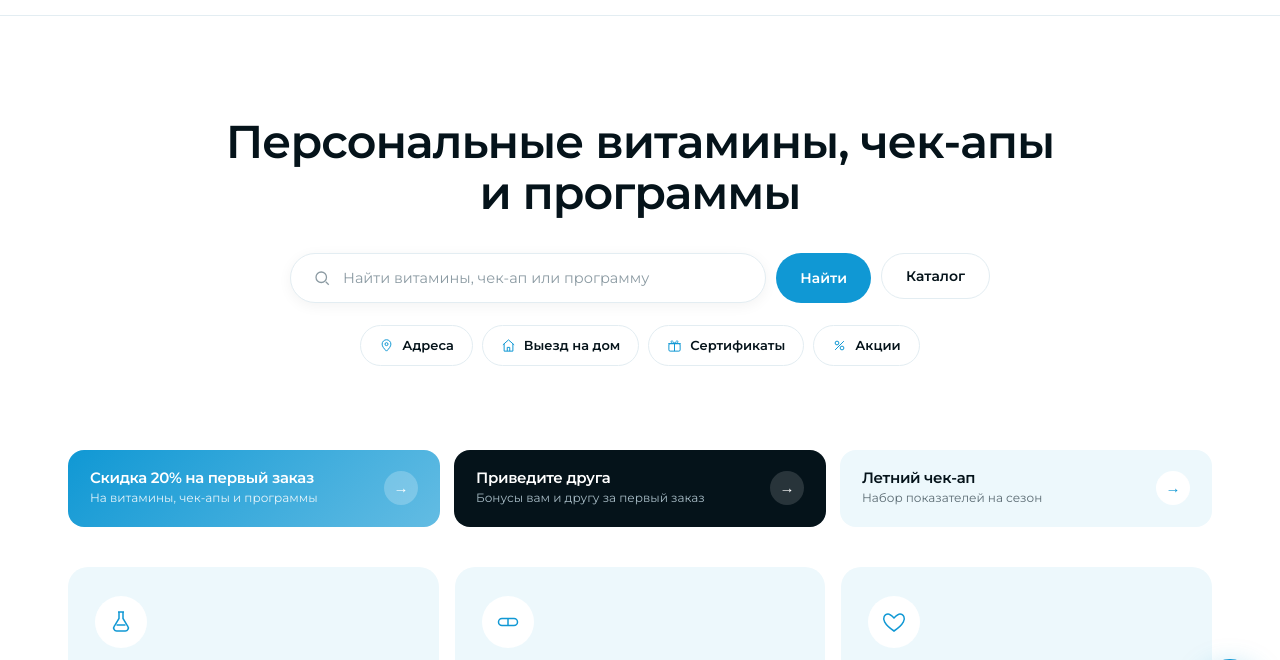
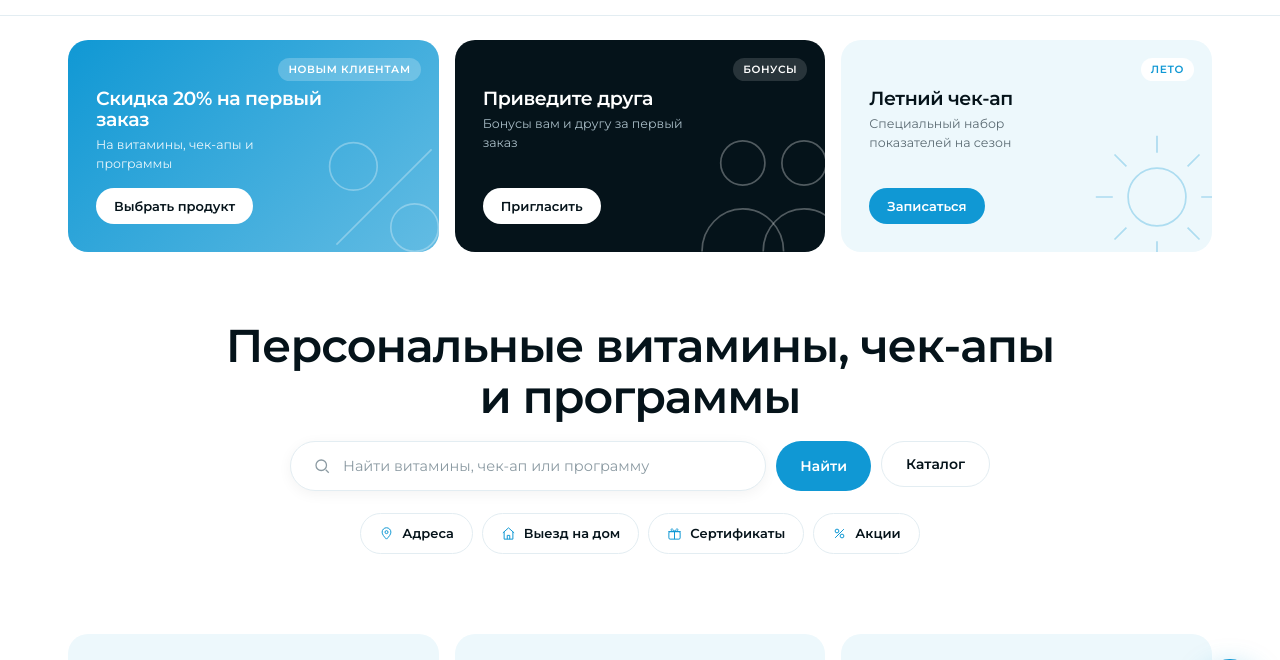
Before and after one commit to slnkt/bioniq-main-prototype, a plain HTML site: page index.html in a window 1280 px wide. Shown: the part 63-723 px from the top of the page. Drawn offline with Linux system fonts and the light colour scheme.

Commit message:
Revert "Разгрузка первого экрана: герой первым, промо — компактные плитки ниже"
This reverts commit c7f61a27b53b67bbc36616435ba00eda4c45099c.

```diff
--- a/index.html
+++ b/index.html
@@ -94,27 +94,36 @@ header.scrolled .header-right{margin-left:0}
 .icn-btn:hover{background:var(--bg-light)}
 .icn-btn svg{width:21px;height:21px;stroke:var(--dark);fill:none;stroke-width:1.5}
 
-/* ============ ПРОМО — компактные плитки под героем ============ */
-.promo{display:grid;grid-template-columns:repeat(3,1fr);gap:14px}
-.promo-card{border-radius:16px;padding:20px 22px;display:flex;align-items:center;gap:16px;transition:.22s;cursor:pointer}
-.promo-card:hover{transform:translateY(-2px)}
-.promo-card>div{flex:1;min-width:0}
-.promo-card h3{font-size:15px;margin-bottom:3px}
-.promo-card p{font-size:12px;line-height:1.4}
-.promo-go{flex:none;width:34px;height:34px;border-radius:50%;display:grid;place-items:center;font-weight:600;font-size:15px}
+/* ============ ПРОМО ============ */
+.promo{display:grid;grid-template-columns:repeat(3,1fr);gap:16px;margin:24px 0 8px}
+.promo-card{border-radius:var(--radius);padding:48px 28px 28px;min-height:190px;position:relative;overflow:hidden;
+  display:flex;flex-direction:column;justify-content:space-between;gap:14px;transition:.25s}
+.promo-card:hover{transform:translateY(-3px)}
+.promo-card h3{font-size:19px;margin-bottom:6px;max-width:74%;position:relative;z-index:2}
+.promo-card p{font-size:12.5px;max-width:70%;position:relative;z-index:2}
+.promo-card .btn{align-self:flex-start;position:relative;z-index:2}
+.promo-tag{position:absolute;top:18px;right:18px;font-size:10.5px;font-weight:600;letter-spacing:.06em;
+  text-transform:uppercase;padding:4px 10px;border-radius:100px;z-index:2}
+/* 1 — фирменный градиент */
 .promo-1{background:var(--grad);color:#fff}
-.promo-1 p{color:rgba(255,255,255,.88)}
-.promo-1 .promo-go{background:rgba(255,255,255,.22);color:#fff}
+.promo-1 p{color:rgba(255,255,255,.9)}
+.promo-1 .promo-tag{background:rgba(255,255,255,.22)}
+/* 2 — тёмный */
 .promo-2{background:var(--dark);color:#fff}
 .promo-2 p{color:#a9bdc7}
-.promo-2 .promo-go{background:rgba(255,255,255,.14);color:#fff}
+.promo-2 .promo-tag{background:rgba(255,255,255,.14)}
+/* 3 — светлый фирменный */
 .promo-3{background:var(--bg-light);color:var(--dark)}
 .promo-3 p{color:var(--muted)}
-.promo-3 .promo-go{background:#fff;color:var(--blue)}
+.promo-3 .promo-tag{background:#fff;color:var(--blue)}
+.promo-art{position:absolute;right:-30px;bottom:-30px;width:170px;height:170px;opacity:.9;z-index:1}
+.promo-art svg{width:100%;height:100%;fill:none;stroke-width:1}
+.promo-1 .promo-art svg,.promo-2 .promo-art svg{stroke:rgba(255,255,255,.34)}
+.promo-3 .promo-art svg{stroke:rgba(16,152,212,.32)}
 
 /* ============ ГЕРОЙ ============ */
-.hero{text-align:center;padding:100px 0 84px}
-.hero h1{font-size:clamp(30px,3.9vw,46px);max-width:860px;margin:0 auto 34px}
+.hero{text-align:center;padding:60px 0 40px}
+.hero h1{font-size:clamp(30px,3.9vw,46px);max-width:860px;margin:0 auto 18px}
 /* подчёркивание фирменным градиентом — текст остаётся тёмным */
 .hero h1 b{font-weight:600;background:var(--grad);background-repeat:no-repeat;
   background-position:0 90%;background-size:100% 9px;padding-bottom:2px}
@@ -409,6 +418,37 @@ footer{background:var(--dark);color:#fff;padding:72px 0 32px;margin-top:20px}
 
 <div class="wrap">
 
+<!-- ============ ПРОМО ============ -->
+<div class="promo" id="promo">
+  <div class="promo-card promo-1">
+    <span class="promo-tag">новым клиентам</span>
+    <div>
+      <h3>Скидка 20% на первый заказ</h3>
+      <p>На витамины, чек-апы и программы</p>
+    </div>
+    <button class="btn btn-white btn-sm" data-goto="all">Выбрать продукт</button>
+    <span class="promo-art"><svg viewBox="0 0 100 100"><circle cx="32" cy="32" r="14"/><circle cx="68" cy="68" r="14"/><path d="M78 22L22 78"/></svg></span>
+  </div>
+  <div class="promo-card promo-2">
+    <span class="promo-tag">бонусы</span>
+    <div>
+      <h3>Приведите друга</h3>
+      <p>Бонусы вам и другу за первый заказ</p>
+    </div>
+    <button class="btn btn-white btn-sm">Пригласить</button>
+    <span class="promo-art"><svg viewBox="0 0 100 100"><circle cx="34" cy="30" r="13"/><circle cx="70" cy="30" r="13"/><path d="M10 82c0-14 11-25 24-25s24 11 24 25"/><path d="M46 82c0-14 11-25 24-25s24 11 24 25"/></svg></span>
+  </div>
+  <div class="promo-card promo-3">
+    <span class="promo-tag">лето</span>
+    <div>
+      <h3>Летний чек-ап</h3>
+      <p>Специальный набор показателей на сезон</p>
+    </div>
+    <button class="btn btn-primary btn-sm" data-goto="checkup">Записаться</button>
+    <span class="promo-art"><svg viewBox="0 0 100 100"><circle cx="50" cy="50" r="17"/><path d="M50 14v10M50 76v10M14 50h10M76 50h10M25 25l7 7M68 68l7 7M75 25l-7 7M32 68l-7 7"/></svg></span>
+  </div>
+</div>
+
 <!-- ============ ГЕРОЙ ============ -->
 <section class="hero">
   <h1>Персональные витамины, чек-апы и программы</h1>
@@ -437,31 +477,6 @@ footer{background:var(--dark);color:#fff;padding:72px 0 32px;margin-top:20px}
       <svg viewBox="0 0 24 24"><circle cx="8" cy="8" r="3"/><circle cx="16" cy="16" r="3"/><path d="M19 5L5 19"/></svg>Акции</a>
   </div>
 </section>
-
-<!-- ============ ПРОМО ============ -->
-<div class="promo" id="promo">
-  <a class="promo-card promo-1" data-goto="all" href="#products">
-    <div>
-      <h3>Скидка 20% на первый заказ</h3>
-      <p>На витамины, чек-апы и программы</p>
-    </div>
-    <span class="promo-go">→</span>
-  </a>
-  <a class="promo-card promo-2" href="#">
-    <div>
-      <h3>Приведите друга</h3>
-      <p>Бонусы вам и другу за первый заказ</p>
-    </div>
-    <span class="promo-go">→</span>
-  </a>
-  <a class="promo-card promo-3" data-goto="checkup" href="#products">
-    <div>
-      <h3>Летний чек-ап</h3>
-      <p>Набор показателей на сезон</p>
-    </div>
-    <span class="promo-go">→</span>
-  </a>
-</div>
 
 <!-- ============ КАТЕГОРИИ ============ -->
 <section class="section" id="cats" style="padding-top:40px">
@@ -799,10 +814,6 @@ function goProducts(f){
 document.querySelectorAll('[data-goto]').forEach(function(el){
   el.addEventListener('click',function(e){e.preventDefault();goProducts(el.dataset.goto)});
 });
-/* заглушки не должны прыгать к началу страницы */
-document.querySelectorAll('a[href="#"]').forEach(function(a){
-  a.addEventListener('click',function(e){e.preventDefault()});
-});
 function goProduct(p){
   document.getElementById('products').scrollIntoView({behavior:'smooth',block:'start'});
   setTimeout(function(){railTo(p.el);highlight(p.el)},450);
```
